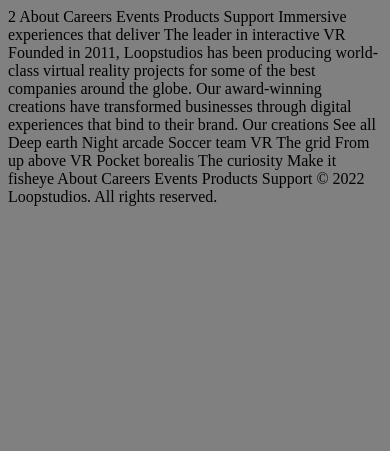
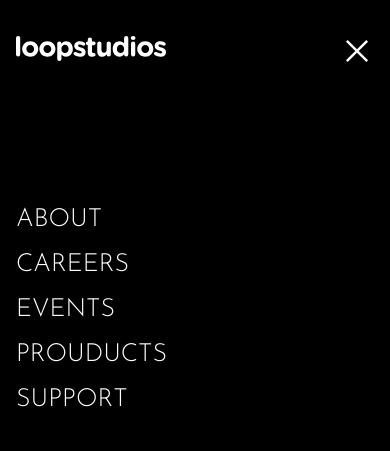
Before and after one commit to kevcoder247/loop-studio-landing-page, a plain HTML site: page index.html in a window 390 px wide. Drawn offline with Linux system fonts and the light colour scheme.

Commit message:
wip: mobile open navbar styles added

```diff
--- a/css/main.css
+++ b/css/main.css
@@ -1,3 +1,62 @@
+/* :root{
+
+} */
+html {
+  box-sizing: border-box;
+}
+*,
+*::before,
+*::after {
+    box-sizing: inherit;
+}
+
 body{
-  background-color: grey;
+  background-color: black;
+  /* font-family: 'Alata', sans-serif; */
+  /* font-family: 'Josefin Sans', sans-serif; */
+  padding: 0;
+  margin: 0;
 }
+
+nav{
+  /* background-color: lightblue; */
+  padding: 1rem;
+}
+.nav-header{
+  /* background-color: pink; */
+  margin-bottom: 100px;
+  display: flex;
+  justify-content: space-between;
+  align-items: center;
+}
+img[src="images/logo.svg"]{
+  height: 25px;
+}
+
+img[src="images/icon-close.svg"]{
+  /* background-color: rgb(111, 0, 19); */
+  height: 24px;
+  margin-right: 5px;
+  font-size: 10px;
+}
+
+a{
+  text-decoration: none;
+  /* color: black; */
+  font-size: 25px;
+  color: #fff;
+}
+
+li{
+  list-style: none;
+  /* border: 2px solid red; */
+  padding-bottom: 20px;
+  font-family: 'Josefin Sans', sans-serif;
+
+}
+
+@media screen and (min-width: 800px) {
+  body{
+    background-color: pink;
+  }
+}
--- a/index.html
+++ b/index.html
@@ -1,19 +1,53 @@
-2<!DOCTYPE html>
+<!DOCTYPE html>
 <html lang="en">
 <head>
   <meta charset="UTF-8">
   <meta name="viewport" content="width=device-width, initial-scale=1.0">
   <link rel="icon" type="image/png" sizes="32x32" href="./images/favicon-32x32.png">
+  <link rel="preconnect" href="https://fonts.googleapis.com">
+  <link rel="preconnect" href="https://fonts.gstatic.com" crossorigin>
+  <link href="https://fonts.googleapis.com/css2?family=Alata&display=swap" rel="stylesheet">
+
+  <link rel="preconnect" href="https://fonts.googleapis.com">
+  <link rel="preconnect" href="https://fonts.gstatic.com" crossorigin>
+  <link href="https://fonts.googleapis.com/css2?family=Josefin+Sans:wght@300&display=swap" rel="stylesheet">
+  <script src="https://kit.fontawesome.com/c755409422.js" crossorigin="anonymous"></script>
   <link rel="stylesheet" href="css/main.css">
   <title>Loopstudios</title>
 </head>
 <body>
-  About
-  Careers
-  Events
-  Products
-  Support
+  <nav>
 
+      <li class="nav-header">
+        <h1 ><img src="images/logo.svg" class="logo" alt=""></h1>
+        <img src="images/icon-close.svg" alt="">
+
+        <!-- <button class="nav-toggle">
+          <i class="fas fa-bars"></i>
+        </button> -->
+
+      </li>
+
+    <li>
+      <a href="#">ABOUT</a>
+    </li>
+    <li>
+      <a href="#">CAREERS</a>
+    </li>
+    <li>
+      <a href="#">EVENTS</a>
+    </li>
+    <li>
+      <a href="#">PROUDUCTS</a>
+    </li>
+    <li>
+      <a href="#">SUPPORT</a>
+    </li>
+  </nav>
+
+
+
+  <!--
   Immersive experiences that deliver
 
   The leader in interactive VR
@@ -42,7 +76,7 @@
   Products
   Support
 
-  © 2022 Loopstudios. All rights reserved.
+  © 2022 Loopstudios. All rights reserved.  -->
 <script src="js/app.js"></script>
 </body>
 </html>
```
